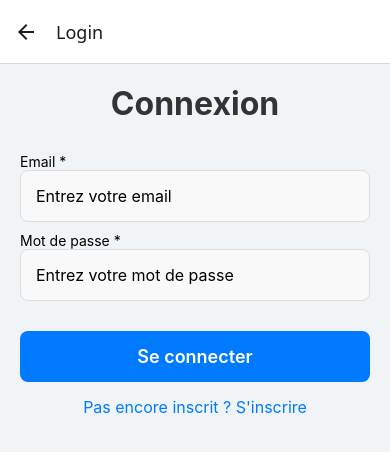
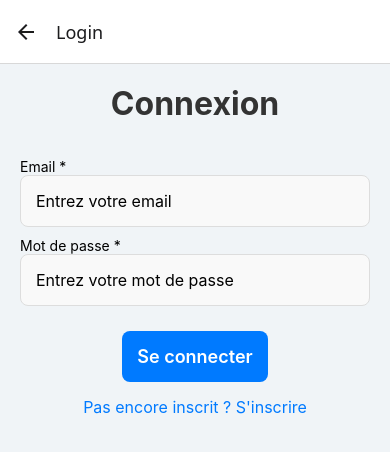
Before and after one commit to naoelwenn/projet_ressource_front_react, a React Native app: screen /Login in a window 390 px wide. Shown: the top 452 px of the page. Built offline with nearby package versions, Linux system fonts and the light colour scheme; no server answers.

Commit message:
modified:   Styles/globalStyles.js

```diff
--- a/Styles/globalStyles.js
+++ b/Styles/globalStyles.js
@@ -33,7 +33,8 @@ const globalStyle = StyleSheet.create({
 
     //-- champs de saisie (combobox et input text)
     standardInputContainer: {
-        marginBottom: 10,
+        marginTop: 5,
+        marginBottom:5
     },
     standardLabel: {
         fontSize: 16,
@@ -135,6 +136,7 @@ const globalStyle = StyleSheet.create({
         borderRadius: 8,
         alignItems: 'center',
         marginTop: 20,
+        alignSelf: 'center'
     },
     standardButtonText: {
         color: '#fff',
```
